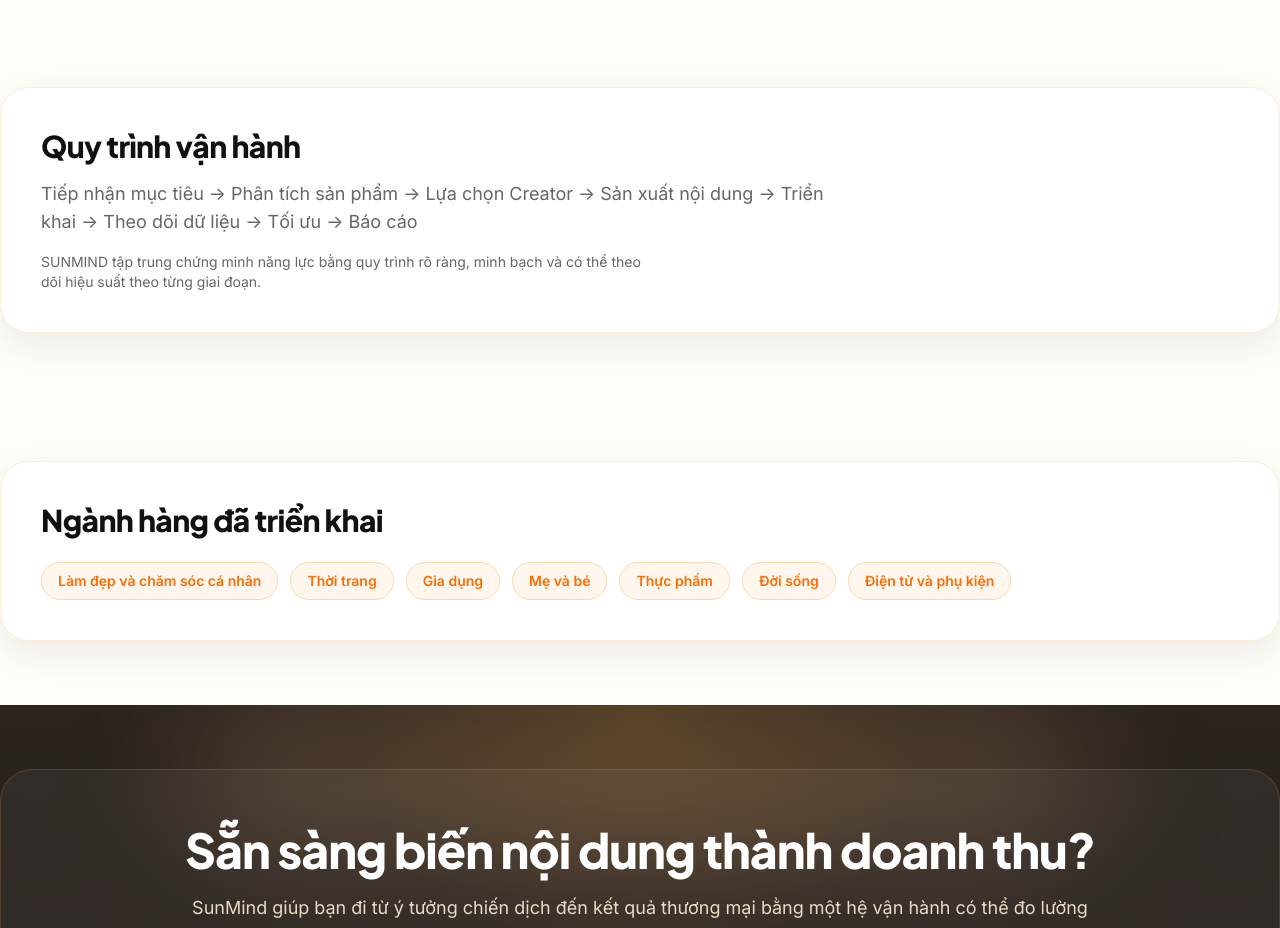
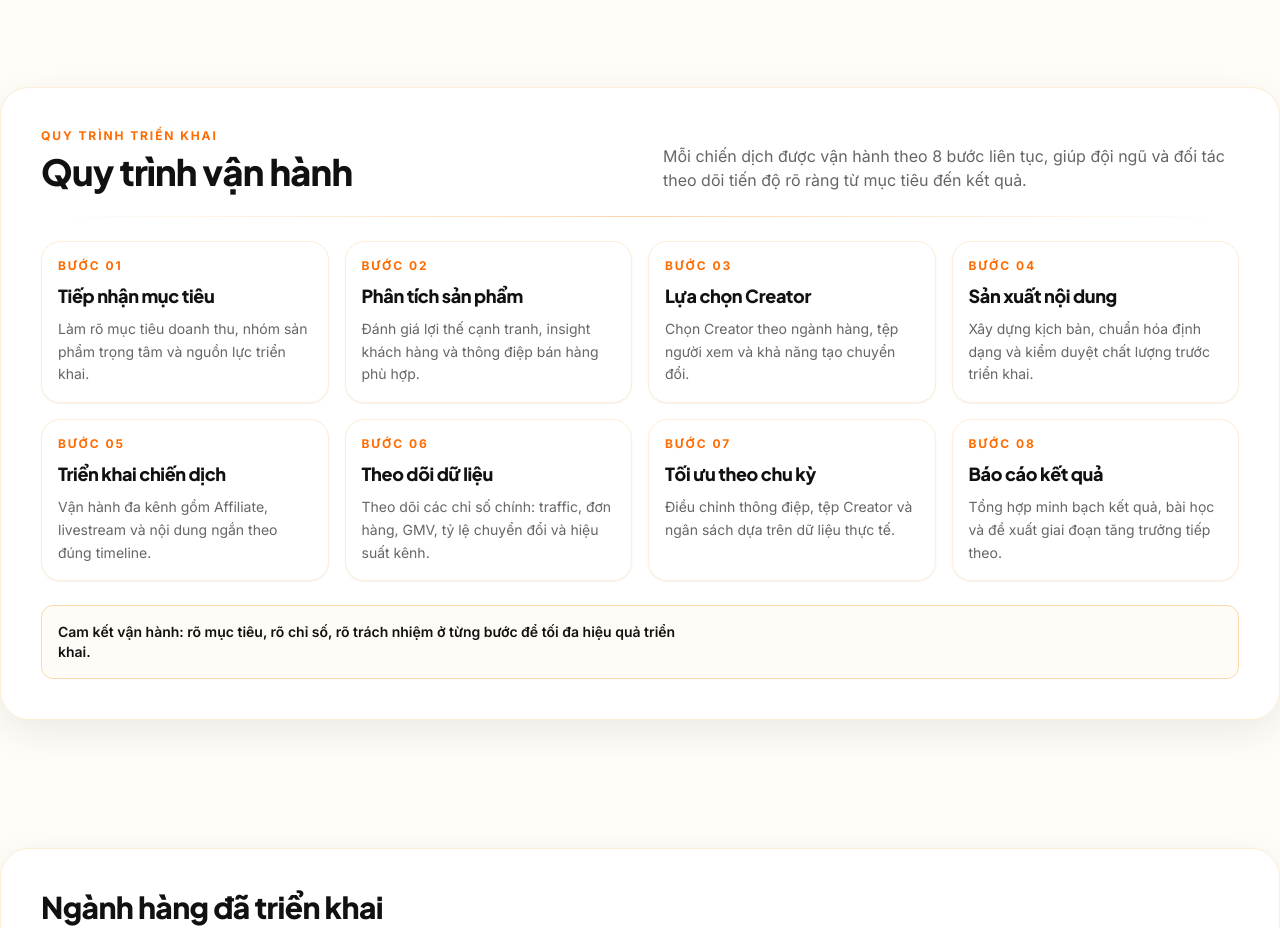
Before and after one commit to quanduong1712/Web-SunMind-Media, a React (Vite) app: page / in a window 1280 px wide. Shown: the part 2460-3388 px from the top of the page. Built offline with nearby package versions, Linux system fonts and the light colour scheme.

Commit message:
Redesign process section with professional step layout

```diff
--- a/src/App.jsx
+++ b/src/App.jsx
@@ -154,6 +154,49 @@
   "Chiến lược theo KPI",
   "Vận hành xuyên suốt",
   "Báo cáo minh bạch",
+];
+
+const operationFlow = [
+  {
+    step: "01",
+    title: "Tiếp nhận mục tiêu",
+    desc: "Làm rõ mục tiêu doanh thu, nhóm sản phẩm trọng tâm và nguồn lực triển khai.",
+  },
+  {
+    step: "02",
+    title: "Phân tích sản phẩm",
+    desc: "Đánh giá lợi thế cạnh tranh, insight khách hàng và thông điệp bán hàng phù hợp.",
+  },
+  {
+    step: "03",
+    title: "Lựa chọn Creator",
+    desc: "Chọn Creator theo ngành hàng, tệp người xem và khả năng tạo chuyển đổi.",
+  },
+  {
+    step: "04",
+    title: "Sản xuất nội dung",
+    desc: "Xây dựng kịch bản, chuẩn hóa định dạng và kiểm duyệt chất lượng trước triển khai.",
+  },
+  {
+    step: "05",
+    title: "Triển khai chiến dịch",
+    desc: "Vận hành đa kênh gồm Affiliate, livestream và nội dung ngắn theo đúng timeline.",
+  },
+  {
+    step: "06",
+    title: "Theo dõi dữ liệu",
+    desc: "Theo dõi các chỉ số chính: traffic, đơn hàng, GMV, tỷ lệ chuyển đổi và hiệu suất kênh.",
+  },
+  {
+    step: "07",
+    title: "Tối ưu theo chu kỳ",
+    desc: "Điều chỉnh thông điệp, tệp Creator và ngân sách dựa trên dữ liệu thực tế.",
+  },
+  {
+    step: "08",
+    title: "Báo cáo kết quả",
+    desc: "Tổng hợp minh bạch kết quả, bài học và đề xuất giai đoạn tăng trưởng tiếp theo.",
+  },
 ];
 
 function PageHeader({ title, subtitle }) {
@@ -354,13 +397,33 @@
 
       <section className="section-wrap pt-0">
         <div className="container-main rounded-[1.8rem] border border-orange-100 bg-white p-7 shadow-soft md:p-10">
-          <h3 className="text-2xl font-extrabold text-sunmind-dark md:text-3xl">Quy trình vận hành</h3>
-          <p className="mt-4 text-base leading-relaxed text-sunmind-gray md:text-lg">
-            {"Tiếp nhận mục tiêu -> Phân tích sản phẩm -> Lựa chọn Creator -> Sản xuất nội dung -> Triển khai -> Theo dõi dữ liệu -> Tối ưu -> Báo cáo"}
-          </p>
-          <p className="mt-4 text-sm text-sunmind-gray">
-            SUNMIND tập trung chứng minh năng lực bằng quy trình rõ ràng, minh bạch và có thể theo dõi hiệu suất theo từng giai đoạn.
-          </p>
+          <div className="flex flex-wrap items-end justify-between gap-4">
+            <div>
+              <p className="text-xs font-bold uppercase tracking-[0.16em] text-sunmind-primary">Quy trình triển khai</p>
+              <h3 className="mt-2 text-2xl font-extrabold text-sunmind-dark md:text-4xl">Quy trình vận hành</h3>
+            </div>
+            <p className="max-w-xl text-sm leading-relaxed text-sunmind-gray md:text-base">
+              Mỗi chiến dịch được vận hành theo 8 bước liên tục, giúp đội ngũ và đối tác theo dõi tiến độ rõ ràng từ mục tiêu đến kết quả.
+            </p>
+          </div>
+
+          <div className="enterprise-divider my-6" />
+
+          <div className="grid gap-4 md:grid-cols-2 xl:grid-cols-4">
+            {operationFlow.map((item) => (
+              <article key={item.step} className="rounded-[1.2rem] border border-orange-100 bg-white p-4 shadow-sm">
+                <p className="text-xs font-bold tracking-[0.16em] text-sunmind-primary">BƯỚC {item.step}</p>
+                <h4 className="mt-2 text-lg font-extrabold text-sunmind-dark">{item.title}</h4>
+                <p className="mt-2 text-sm leading-relaxed text-sunmind-gray">{item.desc}</p>
+              </article>
+            ))}
+          </div>
+
+          <div className="mt-6 rounded-xl border border-orange-200 bg-orange-50/50 px-4 py-4">
+            <p className="text-sm font-semibold text-sunmind-dark">
+              Cam kết vận hành: rõ mục tiêu, rõ chỉ số, rõ trách nhiệm ở từng bước để tối đa hiệu quả triển khai.
+            </p>
+          </div>
         </div>
       </section>
 
```
